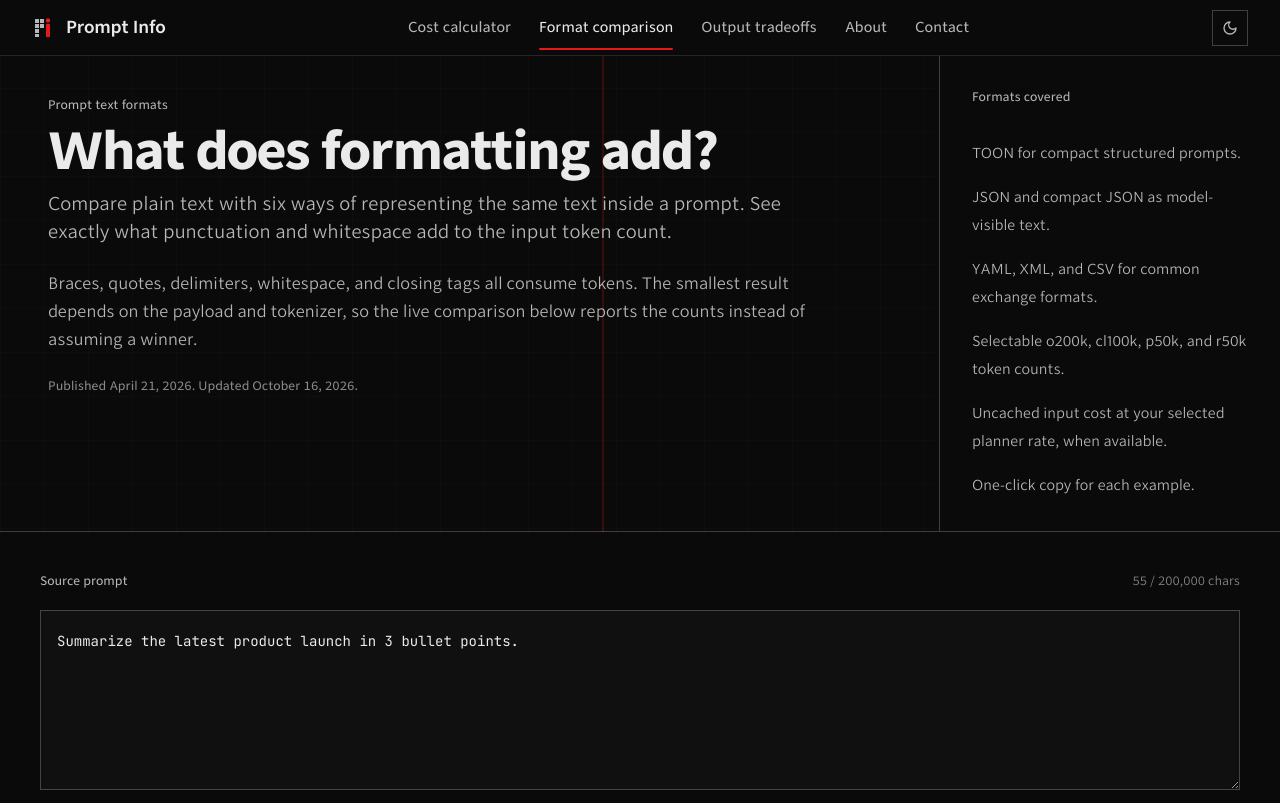
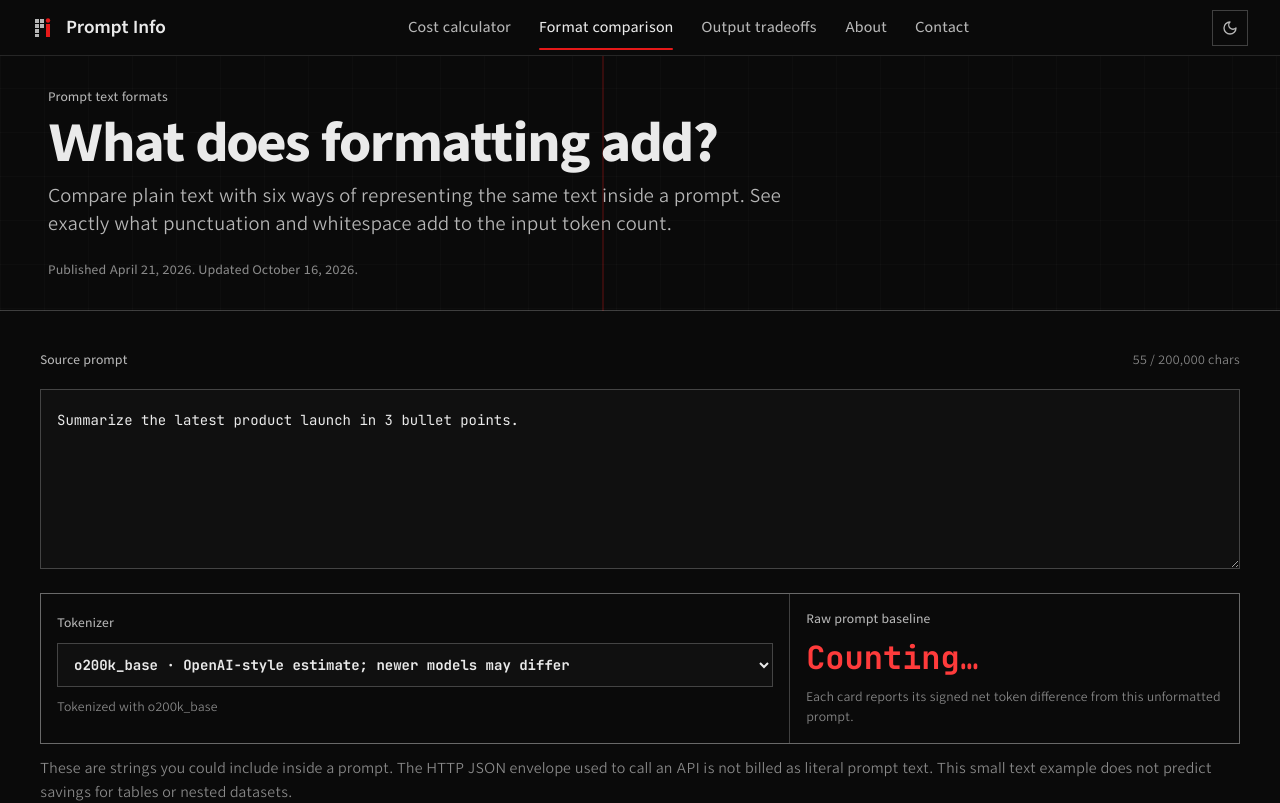
Before and after one commit to JonathanRReed/prompt-info, a Next.js app: page /format-comparison in a window 1280 px wide. Shown: the top 803 px of the page. Built offline with nearby package versions, Linux system fonts and the light colour scheme.

Commit message:
Polish navigation and add large-input browser coverage

```diff
--- a/app/agent-planner/planner-client.tsx
+++ b/app/agent-planner/planner-client.tsx
@@ -919,6 +919,7 @@ export default function AgentPlannerClient() {
                       }
                       onChange={(event) => {
                         if (!event.target.value) return;
+                        setPresetId('custom');
                         const effort = event.target.value as ReasoningEffort;
                         const example = REASONING_SCENARIOS[effort];
                         setPlan((current) => ({
@@ -1144,7 +1145,8 @@ export default function AgentPlannerClient() {
                         <input
                           type="checkbox"
                           checked={plan.compactEvery !== undefined}
-                          onChange={(event) =>
+                          onChange={(event) => {
+                            setPresetId('custom');
                             setPlan((current) => ({
                               ...current,
                               keepHistory: true,
@@ -1154,8 +1156,8 @@ export default function AgentPlannerClient() {
                               summaryTokens: event.target.checked
                                 ? 4000
                                 : undefined,
-                            }))
-                          }
+                            }));
+                          }}
                         />
                         Summarize context during long tasks
                       </label>
@@ -1585,6 +1587,7 @@ export default function AgentPlannerClient() {
                 Actual token use varies. These are your low, base and high
                 scenarios, not guaranteed bounds.
               </p>
+              {plan.cacheEnabled && ready && primary?.cold.totalCost != null && <p className="ticket-note">Same workload without caching: {formatUsd(primary.cold.totalCost)}.</p>}
               <p className="ticket-source">
                 {catalog
                   ? catalog.freshness === 'live'
--- a/app/format-comparison/page.tsx
+++ b/app/format-comparison/page.tsx
@@ -51,8 +51,8 @@ export default function FormatComparisonPage() {
   return (
     <main id="main-content" className="w-full max-w-full overflow-x-hidden">
       <script type="application/ld+json" dangerouslySetInnerHTML={{ __html: JSON.stringify(pageJsonLd) }} />
-      <section className="mx-auto grid w-full max-w-[1500px] border-b border-rose-highlightMed md:grid-cols-[minmax(0,1fr)_340px]">
-        <div className="border-rose-highlightMed px-4 py-8 sm:px-6 md:border-r md:px-12 md:py-10">
+      <section className="mx-auto grid w-full max-w-[1500px] border-b border-rose-highlightMed">
+        <div className="border-rose-highlightMed px-4 py-8 sm:px-6 md:px-12 md:py-8">
           <p className="data-label text-signal-text">Prompt text formats</p>
           <h1 className="macro-heading mt-3 max-w-6xl text-[clamp(2.2rem,4vw,4rem)]">
             What does formatting add?
@@ -60,25 +60,12 @@ export default function FormatComparisonPage() {
           <p className="mt-4 max-w-3xl text-base leading-7 text-rose-subtle sm:text-lg">
             Compare plain text with six ways of representing the same text inside a prompt. See exactly what punctuation and whitespace add to the input token count.
           </p>
-          <p className="mt-6 max-w-3xl text-sm leading-7 text-rose-subtle sm:text-base">
-            Braces, quotes, delimiters, whitespace, and closing tags all consume tokens. The smallest result depends on the payload and tokenizer, so the live comparison below reports the counts instead of assuming a winner.
-          </p>
           <p className="mt-6 text-xs font-medium text-rose-muted">
             <time dateTime="2026-04-21">Published April 21, 2026</time>.{' '}
             <time dateTime="2026-10-16">Updated October 16, 2026</time>.
           </p>
         </div>
-        <aside className="bg-rose-base p-5 sm:p-8">
-          <p className="data-label">Formats covered</p>
-          <ul className="mt-8 space-y-4 text-sm leading-7 text-rose-subtle">
-            <li>TOON for compact structured prompts.</li>
-            <li>JSON and compact JSON as model-visible text.</li>
-            <li>YAML, XML, and CSV for common exchange formats.</li>
-            <li>Selectable o200k, cl100k, p50k, and r50k token counts.</li>
-            <li>Uncached input cost at your selected planner rate, when available.</li>
-            <li>One-click copy for each example.</li>
-          </ul>
-        </aside>
+
       </section>
 
       <FormatComparisonPageClient />
--- a/app/layout.tsx
+++ b/app/layout.tsx
@@ -137,7 +137,7 @@ export default function RootLayout({ children }: { children: ReactNode }) {
         <ThemeProvider>
           <ScenarioProvider>
             <a href="#main-content" className="eco-skip">Skip to content</a>
-            <div className="relative m-0 flex min-h-screen flex-col overflow-x-hidden p-0">
+            <div className="relative m-0 flex min-h-screen flex-col overflow-x-clip p-0">
             <div className="page-bg" aria-hidden="true" />
             <div className="grid-overlay" aria-hidden="true" />
             <header className="eco-header">
--- a/app/token-efficiency/page.tsx
+++ b/app/token-efficiency/page.tsx
@@ -61,7 +61,7 @@ export default function TokenEfficiencyPage() {
             A lower token price can still produce a higher total when the response is longer.
           </p>
           <p className="mt-6 text-xs font-medium text-rose-muted">
-            Model rates and benchmark observations are dated in the comparison below.
+            The source and date of the model rates appear below.
           </p>
         </div>
       </section>
--- a/styles/globals.css
+++ b/styles/globals.css
@@ -78,7 +78,7 @@ html {
 html,
 body {
   min-height: 100%;
-  overflow-x: hidden;
+  overflow-x: clip;
   background-color: var(--color-rose-base);
   color: var(--color-rose-text);
   font-family: var(--font-sans);
@@ -2175,7 +2175,6 @@ body:has(.agent-planner) .grid-overlay,body:has(.agent-planner) .page-bg { displ
 .planner-mode-row .planner-presets .planner-button { padding:8px 10px; font-size:.75rem; }
 .planner-panel-title:has(h2:only-child) { margin-bottom:16px; }
 .planner-section-rule { margin:18px 0; }
-body:has(.agent-planner) .overflow-x-hidden:has(.agent-planner) { overflow:clip; }
 .planner-ticket { padding:20px; }
 .ticket-brand { padding-bottom:12px; }
 .ticket-model { padding:12px 0 10px; }
@@ -2185,7 +2184,6 @@ body:has(.agent-planner) .overflow-x-hidden:has(.agent-planner) { overflow:clip;
 .ticket-barcode { height:20px; margin-top:14px; }
 .planner-receipt-actions { margin-top:26px; }
 @media(min-width:1050px) { .agent-model-selectors { grid-template-columns:repeat(2,minmax(0,1fr)); } }
-html:has(.agent-planner),body:has(.agent-planner) { overflow-x:clip; overflow-y:visible; }
 
 .agent-planner .model-picker { scroll-margin-top:76px; }
 .planner-receipt-column { top:76px; scroll-margin-top:76px; }
```
Also changed, not shown: 1 other file (tests, documents, lock files or other folders).
